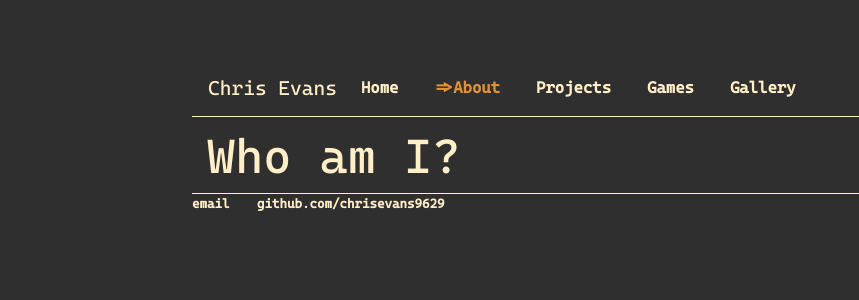
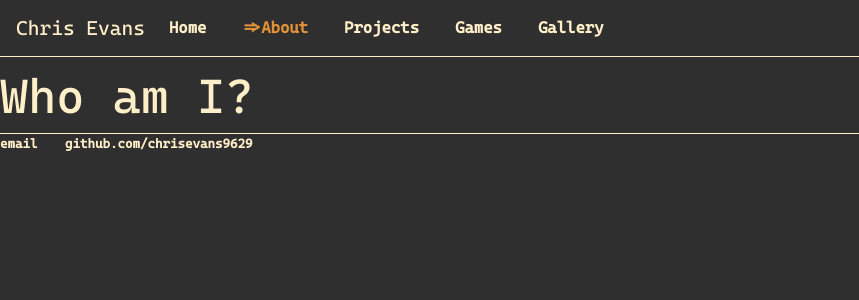
Before and after one commit to AutumnEvans418/autumnevans418.github.io, a Jekyll site: the page built from about/index.md, in a window 1280 px wide. Shown: the top 300 px of the page, without its empty margins (0-859 px from the left). Built offline with Jekyll 4.4.1, drawn with Linux system fonts in a browser that asks for light colours.

Commit message:
finished home page

```diff
--- a/_layouts/default.html
+++ b/_layouts/default.html
@@ -32,11 +32,7 @@
 				</div>
 			  </nav>
 			  <div class="break"></div>
-			<div class="container-fluid">
-
-			{{ content }}
-
-			</div><!-- /.container -->
+				{{ content }}
 			<footer>
 	    		<ul>
 	        		<li><a href="mailto:chrisevans9629@gmail.com">email</a></li>
--- a/css/main.css
+++ b/css/main.css
@@ -45,10 +45,16 @@
 .grayCard {
     background-color: var(--grayBackground);
 }
-
+.bgImgCenter{
+    background-image: url('/assets/Group\ 271.png');
+    background-repeat: no-repeat;
+    background-position: center;
+    position: relative;
+    justify-content: center;
+    align-content: center;
+    text-align: center;
+}
 body {
-    margin: 60px auto;
-    width: 70%;
     background-color: var(--blackBackground);
     font-family: 'Cascadia Code';
     color: var(--tanText);
```
Also changed, not shown: index.html (+10 -0 lines), assets/Group 19.png (added), assets/Image 2.png (added), assets/NoPath - Copy (3).png (added), assets/NoPath - Copy.png (added), assets/NoPath.png (added), assets/Rectangle 13.png (added), assets/Rectangle 14.png (added), 2 other files.
